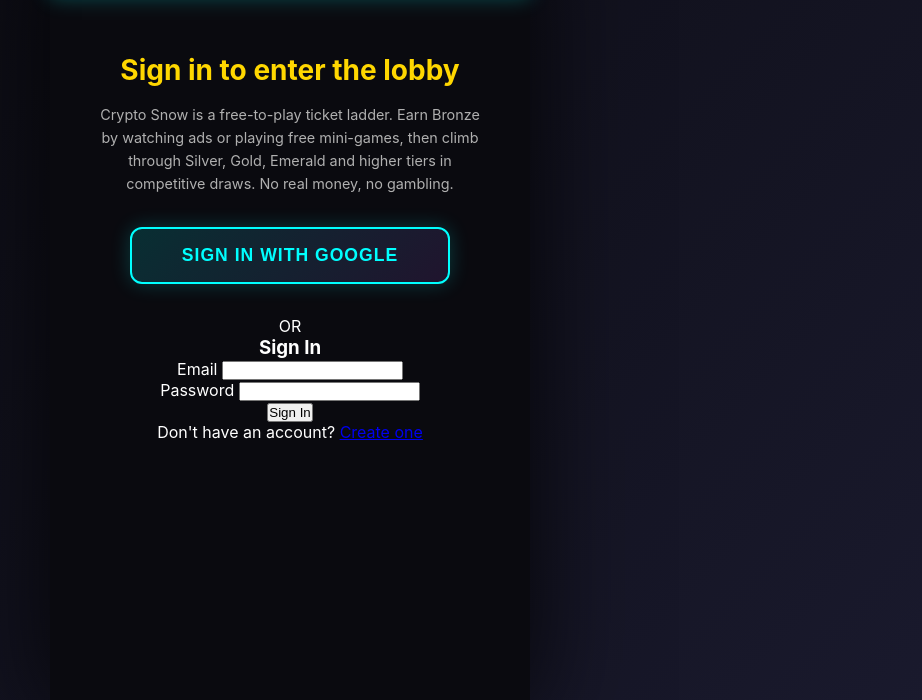
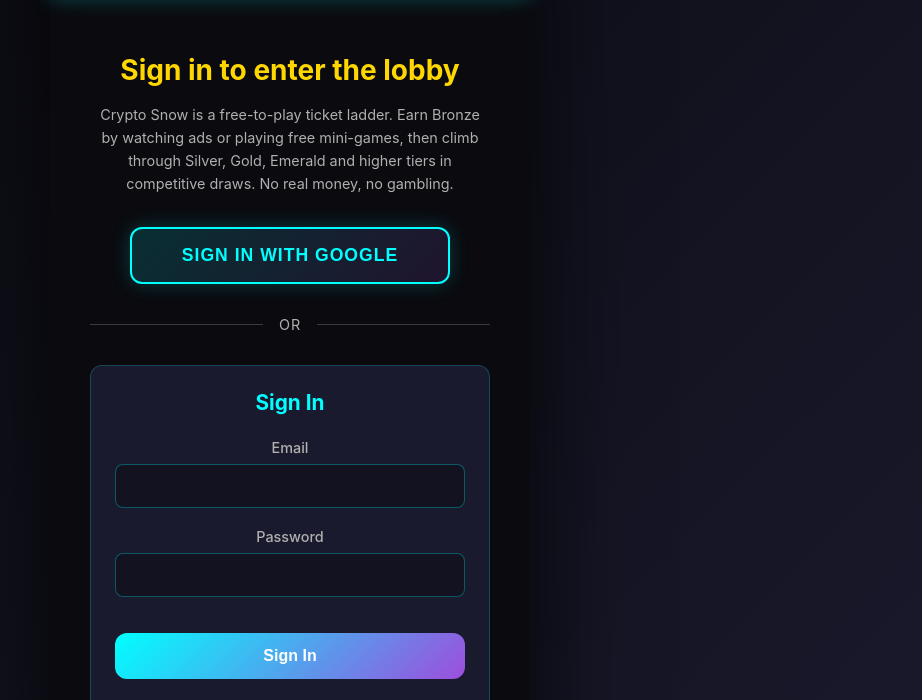
Before and after one commit to CharlieBeswick/CS, a website: page public/index.html in a window 1280 px wide. Shown: the part 87-787 px from the top of the page, without its empty margins (350-1272 px from the left). Drawn offline with Linux system fonts and the light colour scheme; no server answers.

Commit message:
Add CSS styling for email/password auth forms

```diff
--- a/public/style.css
+++ b/public/style.css
@@ -267,6 +267,127 @@
   transform: translateY(0);
 }
 
+/* Email/Password Auth Forms */
+.auth-section {
+  margin-bottom: 1.5rem;
+}
+
+.auth-divider {
+  display: flex;
+  align-items: center;
+  text-align: center;
+  margin: 2rem 0;
+  color: var(--text-secondary);
+}
+
+.auth-divider::before,
+.auth-divider::after {
+  content: '';
+  flex: 1;
+  border-bottom: 1px solid var(--text-secondary);
+  opacity: 0.3;
+}
+
+.auth-divider span {
+  padding: 0 1rem;
+  font-size: 0.9rem;
+  text-transform: uppercase;
+  letter-spacing: 1px;
+}
+
+.email-auth-section {
+  margin-top: 1.5rem;
+}
+
+.auth-form {
+  background: var(--bg-card);
+  padding: 1.5rem;
+  border-radius: var(--border-radius);
+  border: 1px solid rgba(0, 255, 255, 0.2);
+}
+
+.auth-form h3 {
+  color: var(--accent-neon);
+  margin-bottom: 1.5rem;
+  font-size: 1.3rem;
+  text-align: center;
+}
+
+.form-group {
+  margin-bottom: 1.25rem;
+}
+
+.form-group label {
+  display: block;
+  margin-bottom: 0.5rem;
+  color: var(--text-secondary);
+  font-size: 0.9rem;
+  font-weight: 500;
+}
+
+.form-group input {
+  width: 100%;
+  padding: 0.75rem;
+  background: rgba(0, 0, 0, 0.3);
+  border: 1px solid rgba(0, 255, 255, 0.3);
+  border-radius: 8px;
+  color: var(--text-primary);
+  font-size: 1rem;
+  transition: all 0.3s ease;
+}
+
+.form-group input:focus {
+  outline: none;
+  border-color: var(--accent-neon);
+  box-shadow: 0 0 10px rgba(0, 255, 255, 0.3);
+}
+
+.form-group input[type="date"] {
+  color-scheme: dark;
+}
+
+.auth-submit-btn {
+  width: 100%;
+  padding: 0.875rem;
+  background: linear-gradient(135deg, var(--accent-neon) 0%, var(--accent-purple) 100%);
+  border: none;
+  border-radius: var(--border-radius);
+  color: var(--text-primary);
+  font-size: 1rem;
+  font-weight: 600;
+  cursor: pointer;
+  transition: all 0.3s ease;
+  margin-top: 1rem;
+}
+
+.auth-submit-btn:hover {
+  transform: translateY(-2px);
+  box-shadow: 0 4px 15px rgba(0, 255, 255, 0.4);
+}
+
+.auth-submit-btn:active {
+  transform: translateY(0);
+}
+
+.auth-switch {
+  text-align: center;
+  margin-top: 1.5rem;
+  color: var(--text-secondary);
+  font-size: 0.9rem;
+}
+
+.auth-switch a {
+  color: var(--accent-neon);
+  text-decoration: none;
+  font-weight: 500;
+  transition: color 0.3s ease;
+}
+
+.auth-switch a:hover {
+  color: var(--accent-gold);
+  text-decoration: underline;
+}
+
 .google-signin-container {
   margin: 2rem 0;
   display: flex;
```
